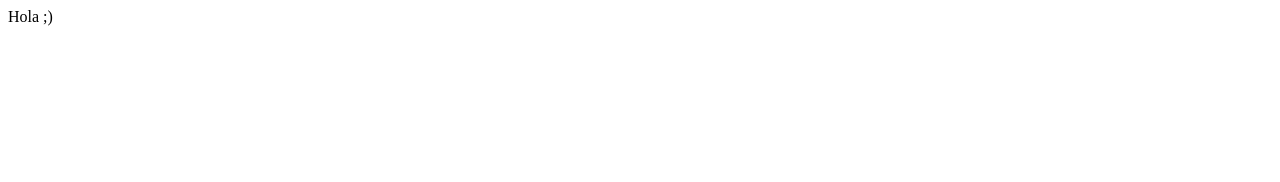
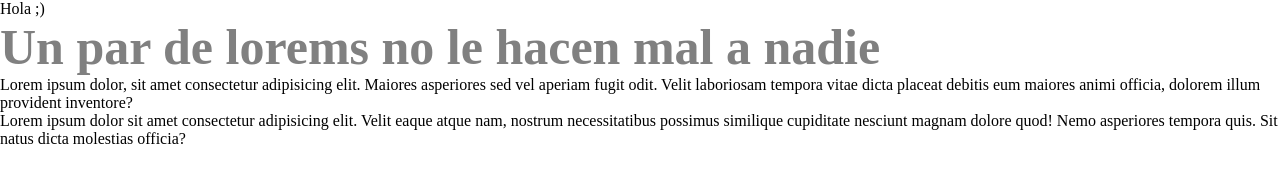
Before and after one commit to luciano393/repo-prueba, a plain HTML site: page index.html in a window 1280 px wide. Drawn offline with Linux system fonts and the light colour scheme.

Commit message:
Usuario B prueba 2
modificacion de archivos de index.html, styles.css y app.js

```diff
--- a/app.js
+++ b/app.js
@@ -1 +1,3 @@
 const nosequeponer = 12345;
+
+const validator = false;
--- a/css/style.css
+++ b/css/style.css
@@ -3,3 +3,8 @@
     padding: 0;
     box-sizing: border-box;
 }
+
+h1 {
+    color: grey;
+    font-size: 50px;
+}
--- a/index.html
+++ b/index.html
@@ -5,8 +5,21 @@
     <meta http-equiv="X-UA-Compatible" content="IE=edge">
     <meta name="viewport" content="width=device-width, initial-scale=1.0">
     <title>Document</title>
+    <link href="css/style.css" rel="stylesheet" />
 </head>
 <body>
     Hola ;)
-</body>
+
+    <h1>Un par de lorems no le hacen mal a nadie</h1>
+
+    <p>
+        Lorem ipsum dolor, sit amet consectetur adipisicing elit. Maiores asperiores sed vel aperiam fugit odit. Velit laboriosam tempora vitae dicta placeat debitis eum maiores animi officia, dolorem illum provident inventore?
+    </p>
+    <p>
+        Lorem ipsum dolor sit amet consectetur adipisicing elit. Velit eaque atque nam, nostrum necessitatibus possimus similique cupiditate nesciunt magnam dolore quod! Nemo asperiores tempora quis. Sit natus dicta molestias officia?
+    </p>
+
+
+
+    </body>
 </html>
```
